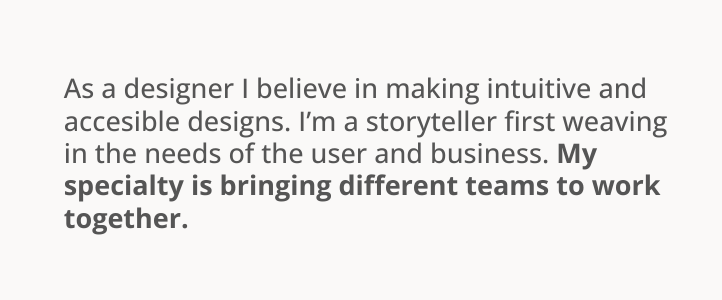
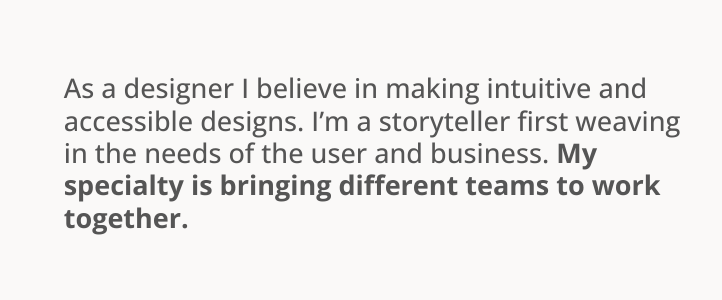
Before and after one commit to wailingwombat/wailingwombat.github.io, a Jekyll site: the page built from aboutme.md, in a window 1280 px wide. Shown: the part 187-487 px from the top of the page, without its empty margins (262-984 px from the left). Built offline with Jekyll 4.4.1, drawn with Linux system fonts in a browser that asks for light colours; nearby versions of some CDN libraries.

Commit message:
spelling update

```diff
--- a/aboutme.md
+++ b/aboutme.md
@@ -3,7 +3,7 @@ layout: default
 ---
 
 
-## As a designer I believe in making intuitive and accesible designs. I’m a storyteller first weaving in the needs of the user and business. **My specialty is bringing different teams to work together.**
+## As a designer I believe in making intuitive and accessible designs. I’m a storyteller first weaving in the needs of the user and business. **My specialty is bringing different teams to work together.**
 
 ![profilepicture](/images/aboutme/profilepic.jpg){: height="80%" width="80%"}
 
```
